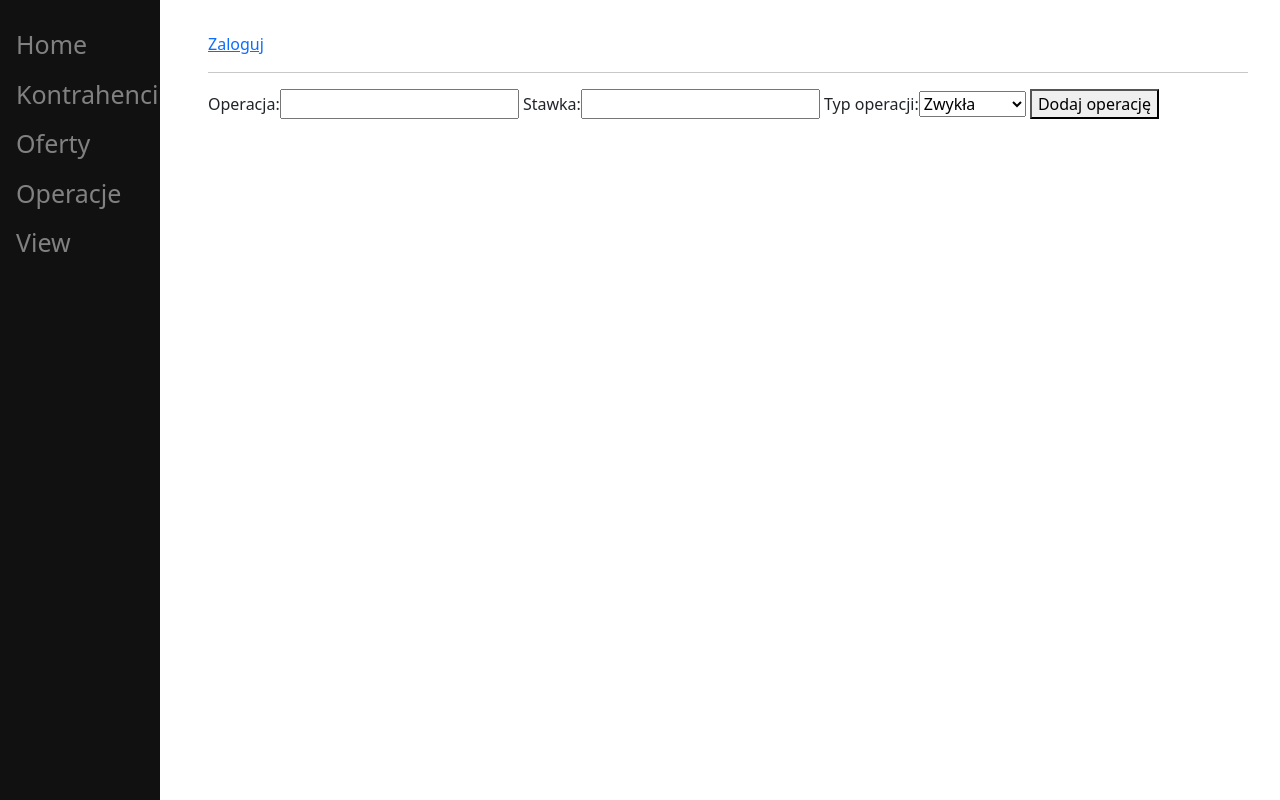
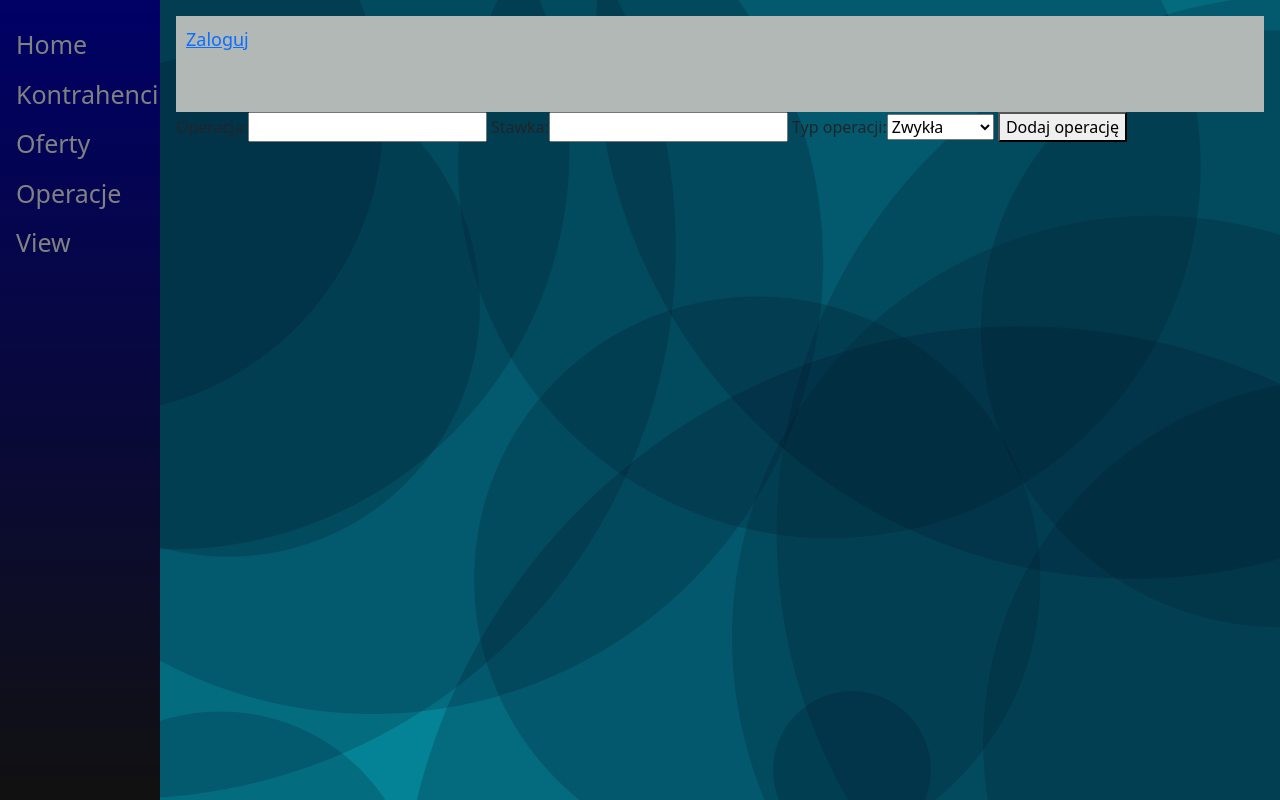
Before and after one commit to kbudzi/DjangoApp, a Django app: page /dodaj_operacje/ in a window 1280 px wide. Run offline with Django 3.2, Linux system fonts and the light colour scheme; some libraries are stand-ins or nearby versions.

Commit message:
(próby tła)

```diff
--- a/moje_static/moj.css
+++ b/moje_static/moj.css
@@ -2,6 +2,15 @@ h2 {
     color:grey;
 }
 body {
-    padding: 2rem;
-    margin-left: 11rem;
+    padding: 1rem;
+    margin-left: 10rem;
+    background: white url("moje_static/images/background.jpg") no-repeat;
 }
+.header {
+    padding: 10px;
+    height: 6rem;
+    text-align: left;
+    background: #b1b8b6;
+    color: white;
+    font-size: 18px;
+  }
--- a/templates/glowny.html
+++ b/templates/glowny.html
@@ -1,23 +1,34 @@
 {% load static%}
+
 <!DOCTYPE html>
 <html lang="en">
 <head>
     <meta charset="UTF-8">
     <meta name="viewport" content="width=device-width, initial-scale=1.0">
     <link rel="stylesheet" href="https://cdn.jsdelivr.net/npm/bootstrap@5.3.0/dist/css/bootstrap.min.css">
+
     <script src="https://kit.fontawesome.com/3e1fd0573b.js" crossorigin="anonymous"></script>
     <link rel="stylesheet" href="{% static 'moj.css'%}">
-    <title>{% block tytul %} {% endblock %}</title>
+
+
+
+
+
 </head>
 <body>
+
+	<div class="header">
+
     {% block naglowek %}
+
     {% if user.is_authenticated %}
     Witaj {{ user.username }}<br>
         <a href="{% url 'logout' %}"><i class="fa-sharp fa-solid fa-right-from-bracket"></i></a>
     {% else %}
         <a href="{% url 'login' %}">Zaloguj</a>
     {% endif %}
-    <hr>
+	</div>
+
     {% endblock %}
     {% block strona %}
 
@@ -38,7 +49,8 @@
 			z-index:1;
 			top:0;
 			left:0;
-			background-color:#111;
+			background-image: linear-gradient( #000066 ,#111111);
+
 			overflow-x: :hidden;
 			padding-top:20px;
 		}
```
Also changed, not shown: moje_static/images/background.jpg (added).
